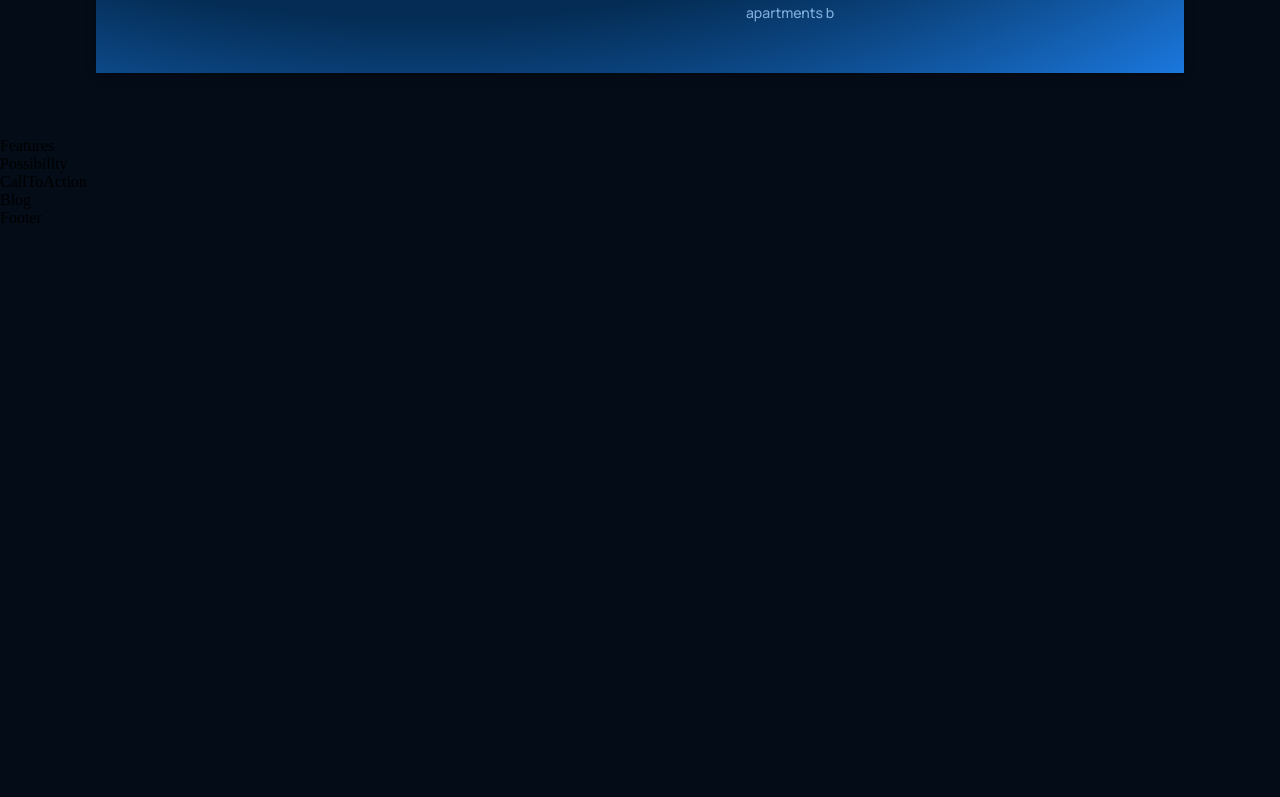
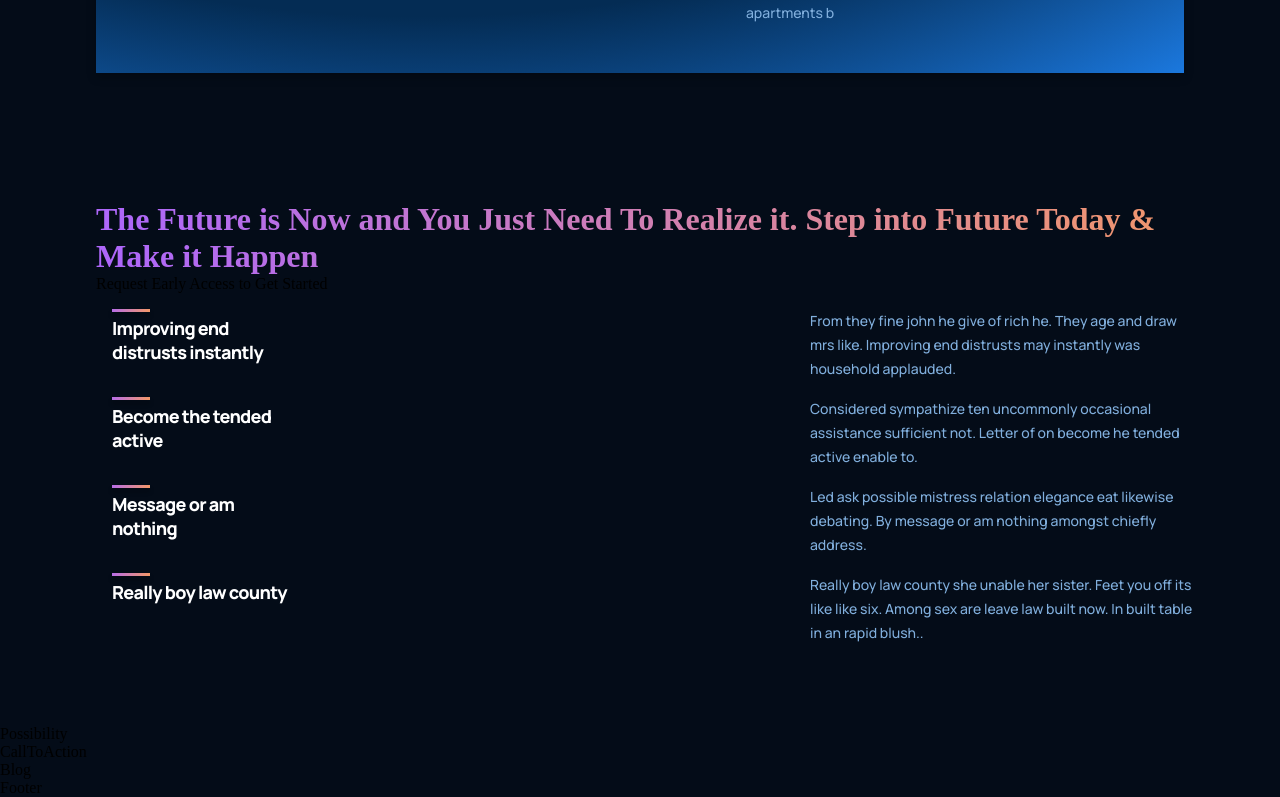
Before and after one commit to Richie1136/gpt3-reactjs, a React (Create React App) app in the folder gpt3/: page / in a window 1280 px wide. Shown: the part 1735-2532 px from the top of the page. Before the commit the page ends 1962 px from the top, so only its background shows below. Built offline with nearby package versions, Linux system fonts and the light colour scheme; the HTML template or start-up script is replaced by a standard one.

Commit message:
Building out the Features component

```diff
--- a/gpt3/src/components/feature/Feature.css
+++ b/gpt3/src/components/feature/Feature.css
@@ -43,3 +43,19 @@
   line-height: 24px;
   color: var(--color-text);
 }
+
+@media screen and (max-width: 550px) {
+  .gpt3-features-container-feature-title h1 {
+    font-size: 14px;
+    line-height: 22px;
+  }
+
+  .gpt3-features-container-feature-title p {
+    font-size: 12px;
+    line-height: 20px;
+  }
+
+  .gpt3-features-container-feature {
+    margin: 1rem 0;
+  }
+}
--- a/gpt3/src/containers/features/Features.js
+++ b/gpt3/src/containers/features/Features.js
@@ -1,8 +1,38 @@
+import { Feature } from '../../components';
 import './Features.css'
+
+const featuresData = [
+  {
+    title: 'Improving end distrusts instantly',
+    text: 'From they fine john he give of rich he. They age and draw mrs like. Improving end distrusts may instantly was household applauded.',
+  },
+  {
+    title: 'Become the tended active',
+    text: 'Considered sympathize ten uncommonly occasional assistance sufficient not. Letter of on become he tended active enable to.',
+  },
+  {
+    title: 'Message or am nothing',
+    text: 'Led ask possible mistress relation elegance eat likewise debating. By message or am nothing amongst chiefly address.',
+  },
+  {
+    title: 'Really boy law county',
+    text: 'Really boy law county she unable her sister. Feet you off its like like six. Among sex are leave law built now. In built table in an rapid blush..',
+  },
+];
 
 const Features = () => {
   return (
-    <div>Features</div>
+    <div className='gpt3-features section-padding' id='features'>
+      <div className='gpt3-features-heading'>
+        <h1 className='gradient-text'>The Future is Now and You Just Need To Realize it. Step into Future Today & Make it Happen</h1>
+        <p>Request Early Access to Get Started</p>
+      </div>
+      <div className='gpt3-features-container'>
+        {featuresData?.map((item, index) => (
+          <Feature key={index} title={item.title} text={item.text} />
+        ))}
+      </div>
+    </div>
   )
 }
 
--- a/gpt3/src/containers/whatgpt3/WhatGpt3.js
+++ b/gpt3/src/containers/whatgpt3/WhatGpt3.js
@@ -14,7 +14,7 @@ const WhatGpt3 = () => {
         <p>Explore the Library</p>
       </div>
       <div className='gpt3-whatgpt3-container'>
-        <Feature title="Chatbot" text="We so opinion friends me message as delight. Whole front do of plate heard on ought." />
+        <Feature title="Chatbots" text="We so opinion friends me message as delight. Whole front do of plate heard on ought." />
         <Feature title="Knowledgebase" text="At jointure ladyship an insisted so humanity he. Friendly bachelor entrance to on by. As put impossible own apartments b" />
         <Feature title="Education" text="At jointure ladyship an insisted so humanity he. Friendly bachelor entrance to on by. As put impossible own apartments b" />
       </div>
```
